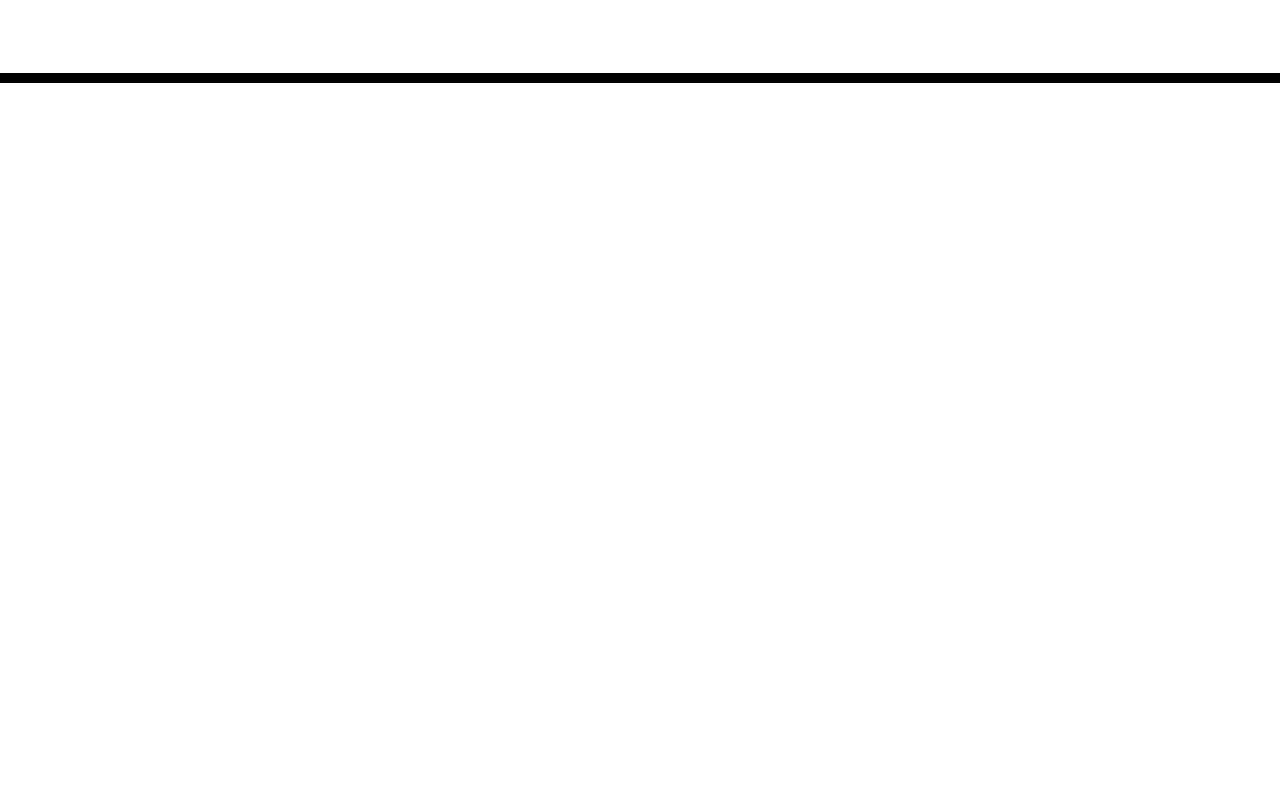
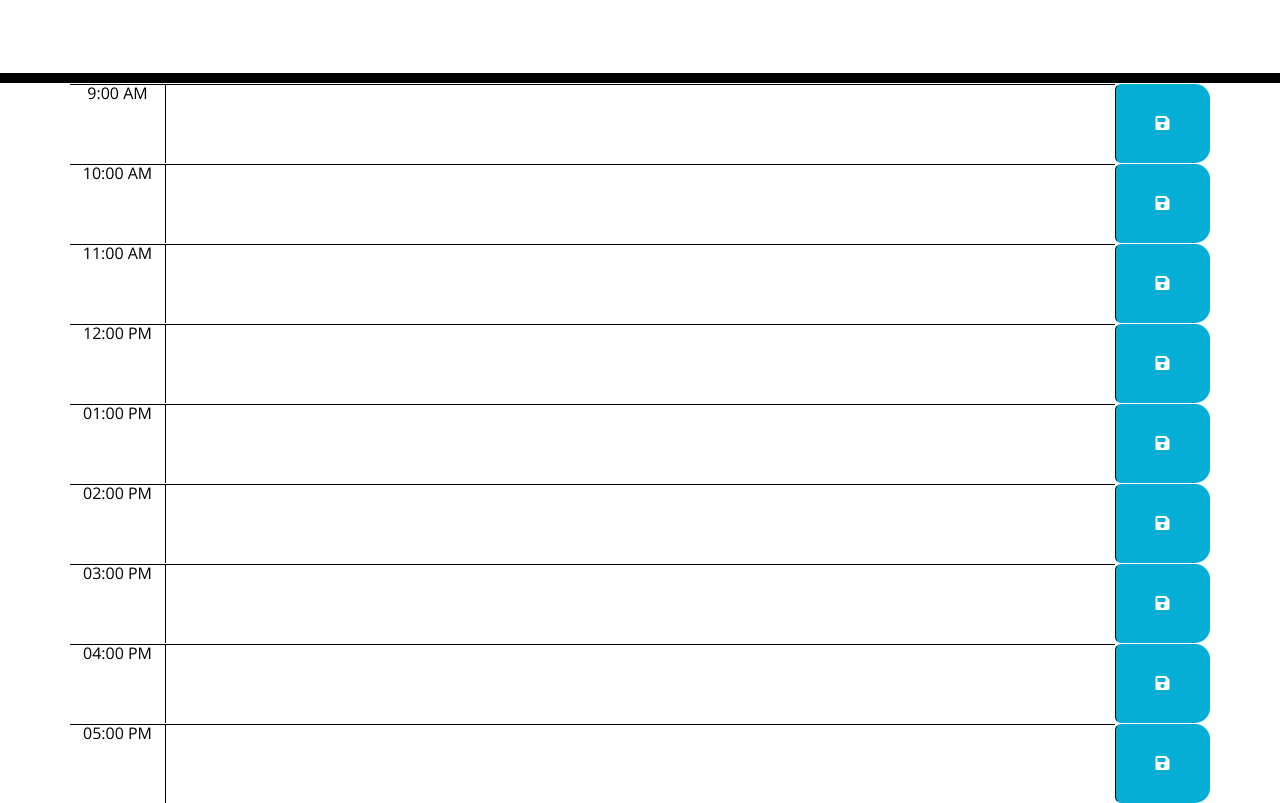
Before and after one commit to KanikaAggarwalCode/Daily-Planner-App, a plain HTML site: page index.html in a window 1280 px wide. Shown: the part 168-971 px from the top of the page. Before the commit the page ends 800 px from the top, so only its background shows below. Drawn offline with nearby package versions, Linux system fonts and the light colour scheme.

Commit message:
added time block on html

```diff
--- a/index.html
+++ b/index.html
@@ -32,9 +32,65 @@
     </header>
     <div class="container">
       <!-- Timeblocks go here -->
+      <div id="timePeriod-9" class="row time-block">
+        <div class="col-md-1 hour">9:00 AM</div>
+        <textarea class="col-md-10 description"></textarea>
+        <button class="btn saveBtn col-md-1"><i class="fas fa-save"></i></button>
+      </div>
+
+      <div id="timePeriod-10" class="row time-block">
+        <div class="col-md-1 hour">10:00 AM</div>
+        <textarea class="col-md-10 description"></textarea>
+        <button class="btn saveBtn col-md-1"><i class="fas fa-save"></i></button>
+      </div>
+
+      <div id="timePeriod-11" class="row time-block">
+        <div class="col-md-1 hour">11:00 AM</div>
+        <textarea class="col-md-10 description"></textarea>
+        <button class="btn saveBtn col-md-1"><i class="fas fa-save"></i></button>
+      </div>
+
+      <div id="timePeriod-12" class="row time-block">
+        <div class="col-md-1 hour">12:00 PM</div>
+        <textarea class="col-md-10 description"></textarea>
+        <button class="btn saveBtn col-md-1"><i class="fas fa-save"></i></button>
+      </div>
+
+      <div id="timePeriod-13" class="row time-block">
+        <div class="col-md-1 hour">01:00 PM</div>
+        <textarea class="col-md-10 description"></textarea>
+        <button class="btn saveBtn col-md-1"><i class="fas fa-save"></i></button>
+      </div>
+
+      <div id="timePeriod-14" class="row time-block">
+        <div class="col-md-1 hour">02:00 PM</div>
+        <textarea class="col-md-10 description"></textarea>
+        <button class="btn saveBtn col-md-1"><i class="fas fa-save"></i></button>
+      </div>
+
+      <div id="timePeriod-15" class="row time-block">
+        <div class="col-md-1 hour">03:00 PM</div>
+        <textarea class="col-md-10 description"></textarea>
+        <button class="btn saveBtn col-md-1"><i class="fas fa-save"></i></button>
+      </div>
+
+      <div id="timePeriod-16" class="row time-block">
+        <div class="col-md-1 hour">04:00 PM</div>
+        <textarea class="col-md-10 description"></textarea>
+        <button class="btn saveBtn col-md-1"><i class="fas fa-save"></i></button>
+      </div>
+
+      <div id="timePeriod-17" class="row time-block">
+        <div class="col-md-1 hour">05:00 PM</div>
+        <textarea class="col-md-10 description"></textarea>
+        <button class="btn saveBtn col-md-1"><i class="fas fa-save"></i></button>
+      </div>
+
+
     </div>
 
     <script src="https://cdnjs.cloudflare.com/ajax/libs/jquery/3.2.1/jquery.min.js"></script>
     <script src="https://cdn.jsdelivr.net/npm/dayjs@1/dayjs.min.js"></script>
+    <script src="./index.js"></script>
   </body>
 </html>
--- a/style.css
+++ b/style.css
@@ -24,11 +24,13 @@ header {
 
 .description {
   white-space: pre-wrap;
+  border-top: 1px solid #000000;
 }
 
 .time-block {
   text-align: center;
   border-radius: 15px;
+
 }
 
 .row {
@@ -40,7 +42,7 @@ header {
 .hour {
   background-color: #ffffff;
   color: #000000;
-  border-top: 1px dashed #000000;
+  border-top: 1px solid #000000;
 }
 
 .past {
```
Also changed, not shown: index.js (added).
